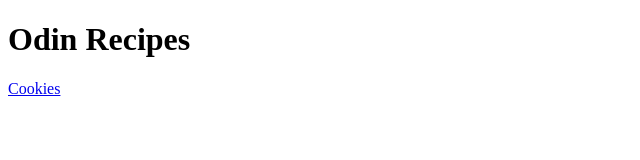
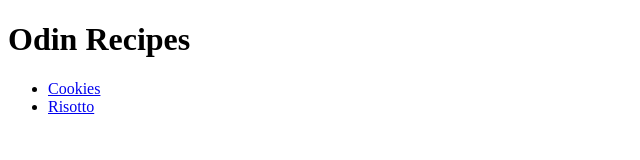
Before and after one commit to s13master/Odin-recipes, a plain HTML site: page index.html in a window 1280 px wide. Shown: the whole page, without its empty margins (0-640 px from the left). Drawn offline with Linux system fonts and the light colour scheme.

Commit message:
Update index.html

```diff
--- a/index.html
+++ b/index.html
@@ -7,7 +7,11 @@
 </head>
 <body>
     <h1>Odin Recipes</h1>
+   <ul>
+    <li><a href="./recipes/cookies.html">Cookies</a></li>
+    <li><a href="./recipes/risotto.html">Risotto</a></li>
+   </ul>
 
-    <a href="./recipes/cookies.html">Cookies</a>
+
 </body>
 </html>
```
